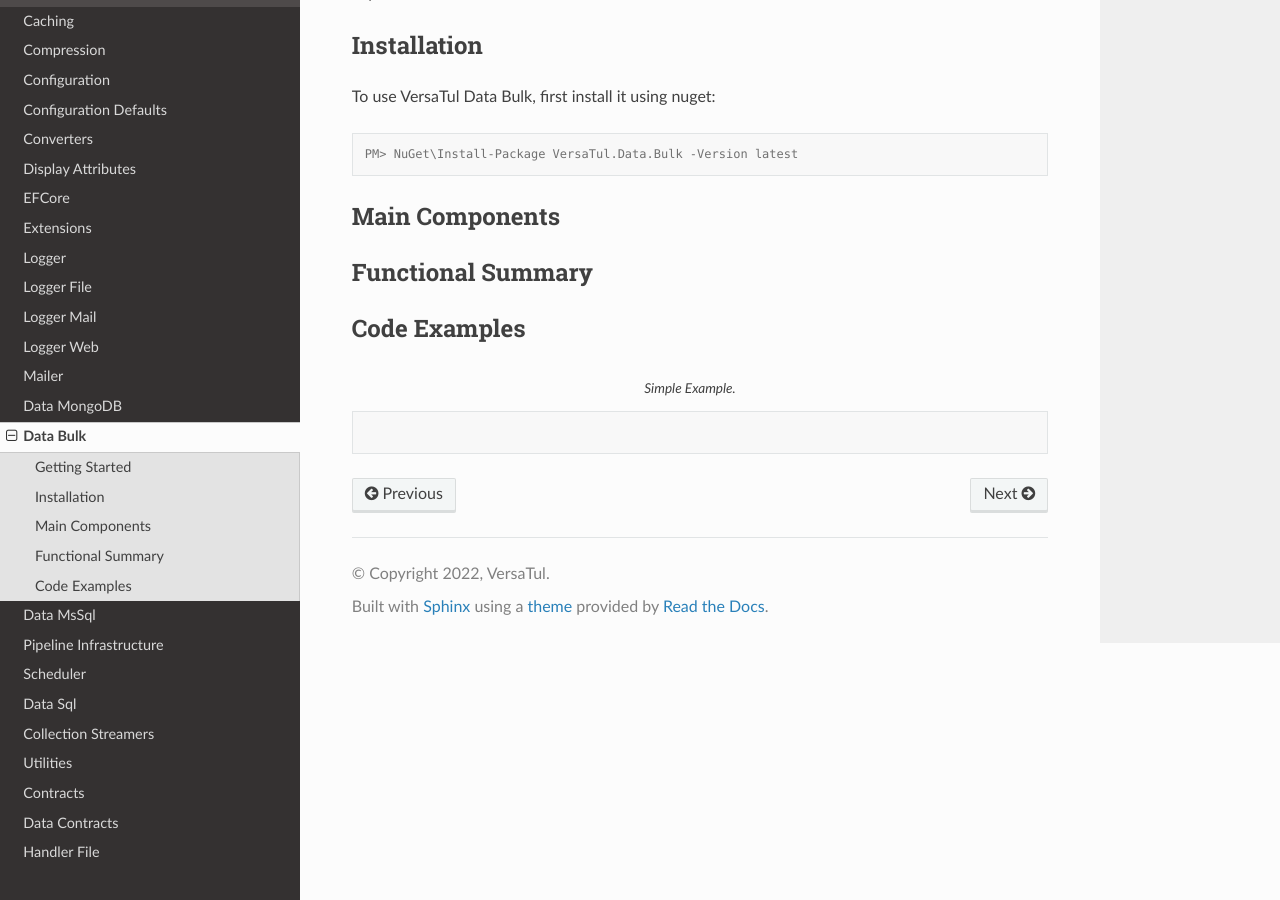
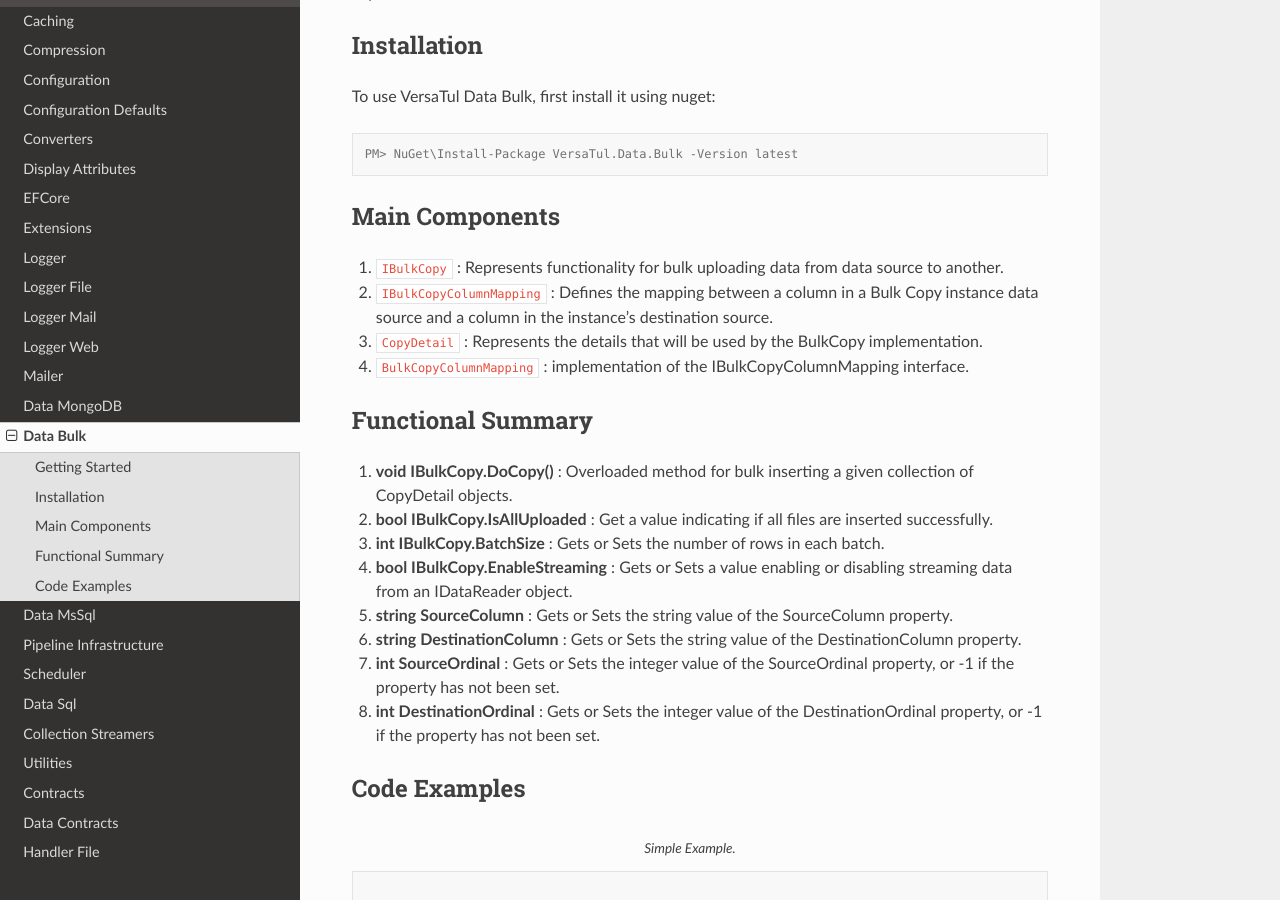
Before and after one commit to BjornWilliams/DocsVersaTul, a Sphinx documentation site: the page built from docs/source/bulk.rst, in a window 1280 px wide and 900 px high, scrolled down 307 px. Built offline with Sphinx 7.4.7 and the Read the Docs theme 2.0.0, drawn with Linux system fonts in a browser that asks for light colours.

Commit message:
Update bulk.rst

```diff
--- a/docs/source/bulk.rst
+++ b/docs/source/bulk.rst
@@ -17,11 +17,21 @@
 
 Main Components
 ----------------
-
+#. ``IBulkCopy`` : Represents functionality for bulk uploading data from data source to another.
+#. ``IBulkCopyColumnMapping`` : Defines the mapping between a column in a Bulk Copy instance data source and a column in the instance's destination source.
+#. ``CopyDetail`` : Represents the details that will be used by the BulkCopy implementation.
+#. ``BulkCopyColumnMapping`` : implementation of the IBulkCopyColumnMapping interface.
 
 Functional Summary
 ------------------
-
+#. **void IBulkCopy.DoCopy()** : Overloaded method for bulk inserting a given collection of CopyDetail objects.
+#. **bool IBulkCopy.IsAllUploaded** : Get a value indicating if all files are inserted successfully.
+#. **int IBulkCopy.BatchSize** : Gets or Sets the number of rows in each batch.
+#. **bool IBulkCopy.EnableStreaming** : Gets or Sets a value enabling or disabling streaming data from an IDataReader object.
+#. **string SourceColumn** : Gets or Sets the string value of the SourceColumn property.
+#. **string DestinationColumn** : Gets or Sets the string value of the DestinationColumn property.
+#. **int SourceOrdinal** : Gets or Sets the integer value of the SourceOrdinal property, or -1 if the property has not been set.
+#. **int DestinationOrdinal** : Gets or Sets the integer value of the DestinationOrdinal property, or -1 if the property has not been set.
 
 Code Examples
 -------------
```
